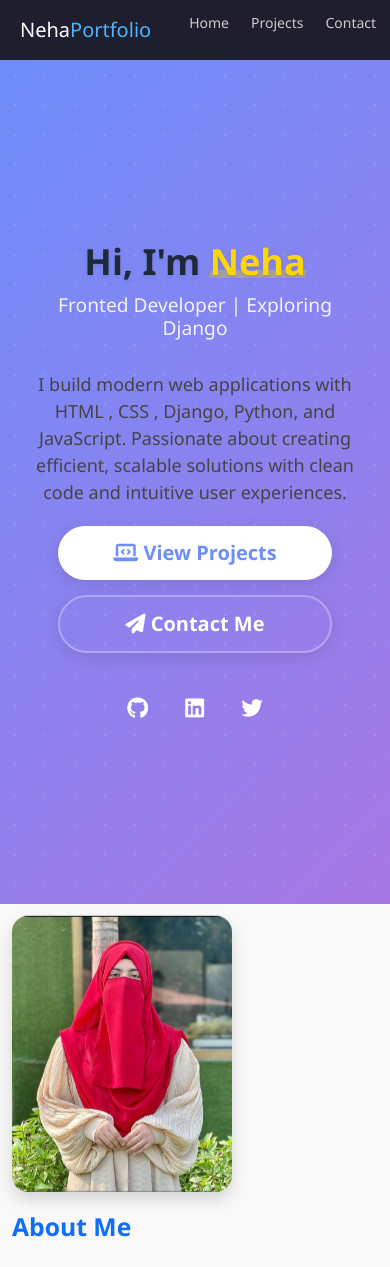
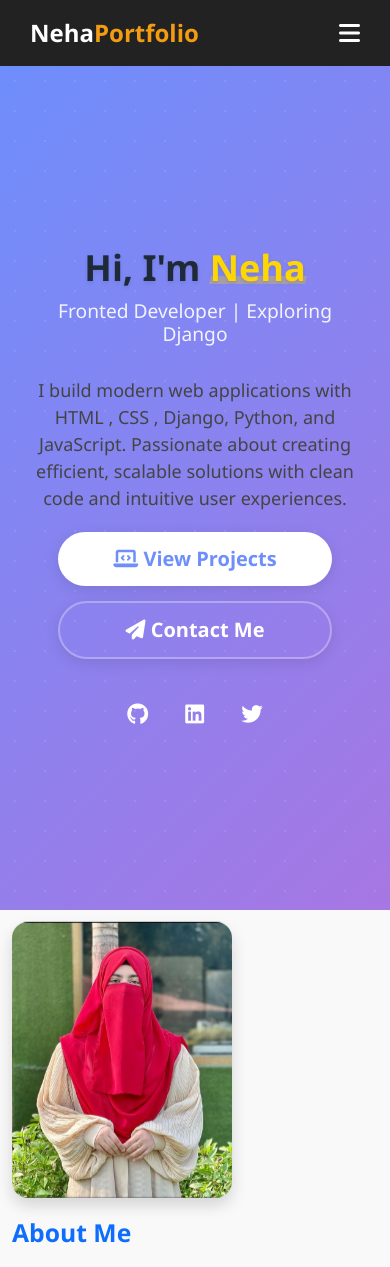
Before and after one commit to nehanasir987/portfolio1, a Django app: page / in a window 390 px wide. Shown: the top 1267 px of the page. Run offline with Django 4.2, Linux system fonts and the light colour scheme; data that the repository does not hold is empty.

Commit message:
responsiveness

```diff
--- a/myportfolio/settings.py
+++ b/myportfolio/settings.py
@@ -91,7 +91,7 @@ import dj_database_url
 
 DATABASES = {
     'default': dj_database_url.config(
-        default='postgres://neha_admin:neha56s%23%29p%28.@localhost:5432/myportfolio',
+        default='postgresql://portfolio1_db_user:xx3heFcNrn9Jb9sig7FEXE8Uo4QH61jT@dpg-d2b20ec9c44c7387cv20-a.oregon-postgres.render.com/portfolio1_db',
         conn_max_age=600
     )
 }
--- a/portfolio/static/css/header.style.css
+++ b/portfolio/static/css/header.style.css
@@ -9,6 +9,7 @@
 body {
   background: #f9f9f9;
   color: #222;
+  overflow-x: hidden;
 }
 
 /* Header */
@@ -18,12 +19,15 @@ body {
   display: flex;
   justify-content: space-between;
   align-items: center;
+  position: relative;
+  z-index: 1000;
 }
 
 /* Logo */
 .logo {
   font-size: 24px;
   color: #fff;
+  text-decoration: none;
 }
 
 .logo span {
@@ -35,10 +39,6 @@ body {
   list-style: none;
   display: flex;
   gap: 25px;
-}
-
-.nav-bar li {
-  list-style: none;
 }
 
 .nav-bar a {
@@ -55,22 +55,73 @@ body {
   border-bottom: 2px solid #4db5ff;
 }
 
+/* Hamburger Icon */
+.hamburger {
+  display: none;
+  font-size: 26px;
+  color: #fff;
+  cursor: pointer;
+  background: none;
+  border: none;
+  z-index: 1001;
+}
 
+/* Mobile Styles */
 @media (max-width: 768px) {
+  .header {
+    padding: 15px 20px;
+  }
+
+  .hamburger {
+    display: block;
+  }
+
+  .nav-bar {
+    position: fixed;
+    top: 0;
+    right: -50%;
+    width: 50%;
+    height: 100vh;
+    background: #1e1e2f;
+    display: flex;
+    flex-direction: column;
+    transition: transform 0.3s ease-in-out;
+    padding-top: 70px;
+    box-shadow: -2px 0 10px rgba(0, 0, 0, 0.1);
+  }
+
   .nav-bar ul {
-    gap: 10px; /* Reduce space between menu items */
+    flex-direction: column;
+    padding: 20px;
+    gap: 15px;
   }
 
   .nav-bar a {
-    font-size: 14px;    /* Smaller text */
-    padding: 3px 6px;   /* Less padding */
+    display: block;
+    padding: 10px;
+    border-bottom: 1px solid #333;
   }
 
-  .logo {
-    font-size: 20px; /* Logo slightly smaller */
+  .nav-bar a:hover {
+    border-bottom: 1px solid #4db5ff;
   }
 
-  .header {
-    padding: 10px 20px; /* Reduce padding of header */
+  .nav-bar.show {
+    transform: translateX(-100%);
+  }
+
+  .overlay {
+    position: fixed;
+    top: 0;
+    left: 0;
+    width: 100%;
+    height: 100%;
+    background: rgba(0, 0, 0, 0.5);
+    z-index: 999;
+    display: none;
+  }
+
+  .overlay.show {
+    display: block;
   }
 }
--- a/portfolio/templates/portfolio/header.html
+++ b/portfolio/templates/portfolio/header.html
@@ -1,23 +1,197 @@
+<!DOCTYPE html>
 {% load static %}
-<!DOCTYPE html>
 <html lang="en">
 <head>
   <meta charset="UTF-8" />
   <meta name="viewport" content="width=device-width, initial-scale=1.0" />
   <link rel="stylesheet" href="{% static 'css/header.style.css' %}">
+  <link rel="stylesheet" href="https://cdnjs.cloudflare.com/ajax/libs/font-awesome/6.4.0/css/all.min.css">
+  <title>Neha Portfolio</title>
+  <style>
+    /* ===== Base header styles ===== */
+    body {
+      margin: 0;
+      font-family: Arial, sans-serif;
+    }
+
+    .header {
+      display: flex;
+      justify-content: space-between;
+      align-items: center;
+      padding: 15px 30px;
+      background-color: #222;
+      color: #fff;
+      position: relative;
+      z-index: 1000;
+    }
+
+    .logo {
+      font-size: 24px;
+      font-weight: bold;
+      color: #fff;
+      text-decoration: none;
+    }
+
+    .logo span {
+      color: #f39c12;
+    }
+
+    .nav-bar ul {
+      list-style: none;
+      display: flex;
+      margin: 0;
+      padding: 0;
+    }
+
+    .nav-bar ul li {
+      margin-left: 25px;
+    }
+
+    .nav-bar ul li a {
+      color: #fff;
+      text-decoration: none;
+      font-weight: 500;
+      transition: color 0.3s ease;
+    }
+
+    .nav-bar ul li a:hover {
+      color: #f39c12;
+    }
+
+    .hamburger {
+      display: none;
+      background: none;
+      border: none;
+      color: #fff;
+      font-size: 24px;
+      cursor: pointer;
+    }
+
+    .overlay {
+      position: fixed;
+      top: 0;
+      left: 0;
+      height: 100vh;
+      width: 100%;
+      background: rgba(0,0,0,0.6);
+      opacity: 0;
+      visibility: hidden;
+      transition: opacity 0.3s ease;
+      z-index: 900;
+    }
+
+    .overlay.show {
+      opacity: 1;
+      visibility: visible;
+    }
+
+    /* ===== Mobile styles ===== */
+    @media (max-width: 768px) {
+      .nav-bar {
+        position: fixed;
+        top: 0;
+        right: -100%;
+        height: 100vh;
+        width: 250px;
+        background-color: #222;
+        display: flex;
+        flex-direction: column;
+        padding-top: 60px;
+        transition: right 0.3s ease;
+        z-index: 1000;
+      }
+
+      .nav-bar.show {
+        right: 0;
+      }
+
+      .nav-bar ul {
+        flex-direction: column;
+        align-items: flex-start;
+      }
+
+      .nav-bar ul li {
+        margin: 15px 20px;
+      }
+
+      .hamburger {
+        display: block;
+      }
+    }
+  </style>
 </head>
 <body>
   <header class="header">
-    <div class="logo">Neha<span>Portfolio</span></div>
-    <nav class="nav-bar">
+    <a href="{% url 'home' %}" class="logo">Neha<span>Portfolio</span></a>
+
+    <button class="hamburger" id="hamburger">
+      <i class="fas fa-bars"></i>
+    </button>
+
+    <nav class="nav-bar" id="navBar">
       <ul>
         <li><a href="{% url 'home' %}">Home</a></li>
         <li><a href="{% url 'project' %}">Projects</a></li>
         <li><a href="{% url 'contact' %}">Contact</a></li>
       </ul>
+    </nav>
 
+    <div class="overlay" id="overlay"></div>
+  </header>
 
-    </nav>
-  </header>
+  <script>
+    document.addEventListener("DOMContentLoaded", function() {
+      const hamburger = document.getElementById("hamburger");
+      const navBar = document.getElementById("navBar");
+      const overlay = document.getElementById("overlay");
+      const navLinks = document.querySelectorAll('.nav-bar ul li a');
+
+      // Toggle menu open/close
+      const toggleMenu = () => {
+        navBar.classList.toggle("show");
+        overlay.classList.toggle("show");
+        const icon = hamburger.querySelector('i');
+        icon.classList.toggle('fa-bars');
+        icon.classList.toggle('fa-times');
+      };
+
+      // Close menu
+      const closeMenu = () => {
+        navBar.classList.remove("show");
+        overlay.classList.remove("show");
+        const icon = hamburger.querySelector('i');
+        icon.classList.replace('fa-times', 'fa-bars');
+      };
+
+      // Hamburger click
+      hamburger.addEventListener("click", toggleMenu);
+
+      // Overlay click
+      overlay.addEventListener("click", closeMenu);
+
+      // Nav links click (mobile)
+      navLinks.forEach(link => {
+        link.addEventListener('click', (e) => {
+          if (window.innerWidth <= 768 && navBar.classList.contains('show')) {
+            closeMenu();
+            setTimeout(() => {
+              window.location.href = link.href;
+            }, 200);
+            e.preventDefault();
+          }
+        });
+      });
+
+      // Close menu automatically if resizing to desktop
+      window.addEventListener('resize', () => {
+        if (window.innerWidth > 768) {
+          closeMenu();
+        }
+      });
+    });
+  </script>
+
+  {% block content %}
+  {% endblock %}
 </body>
 </html>
--- a/portfolio/urls.py
+++ b/portfolio/urls.py
@@ -11,4 +11,5 @@ from . import views
 urlpatterns = [
     path('', views.index, name='home'),            # 👈 Default root URL
     path('project/', views.project, name='project'),
-    path('contact/', views.contact_view, name='contact'),]
+    path('contact/', views.contact_view, name='contact'),
+]
```
Also changed, not shown: portfolio/admin.py (line endings or trailing spaces), portfolio/migrations/0012_experience.py (added), portfolio/models.py (line endings or trailing spaces), portfolio/views.py (line endings or trailing spaces), 1 other file.
